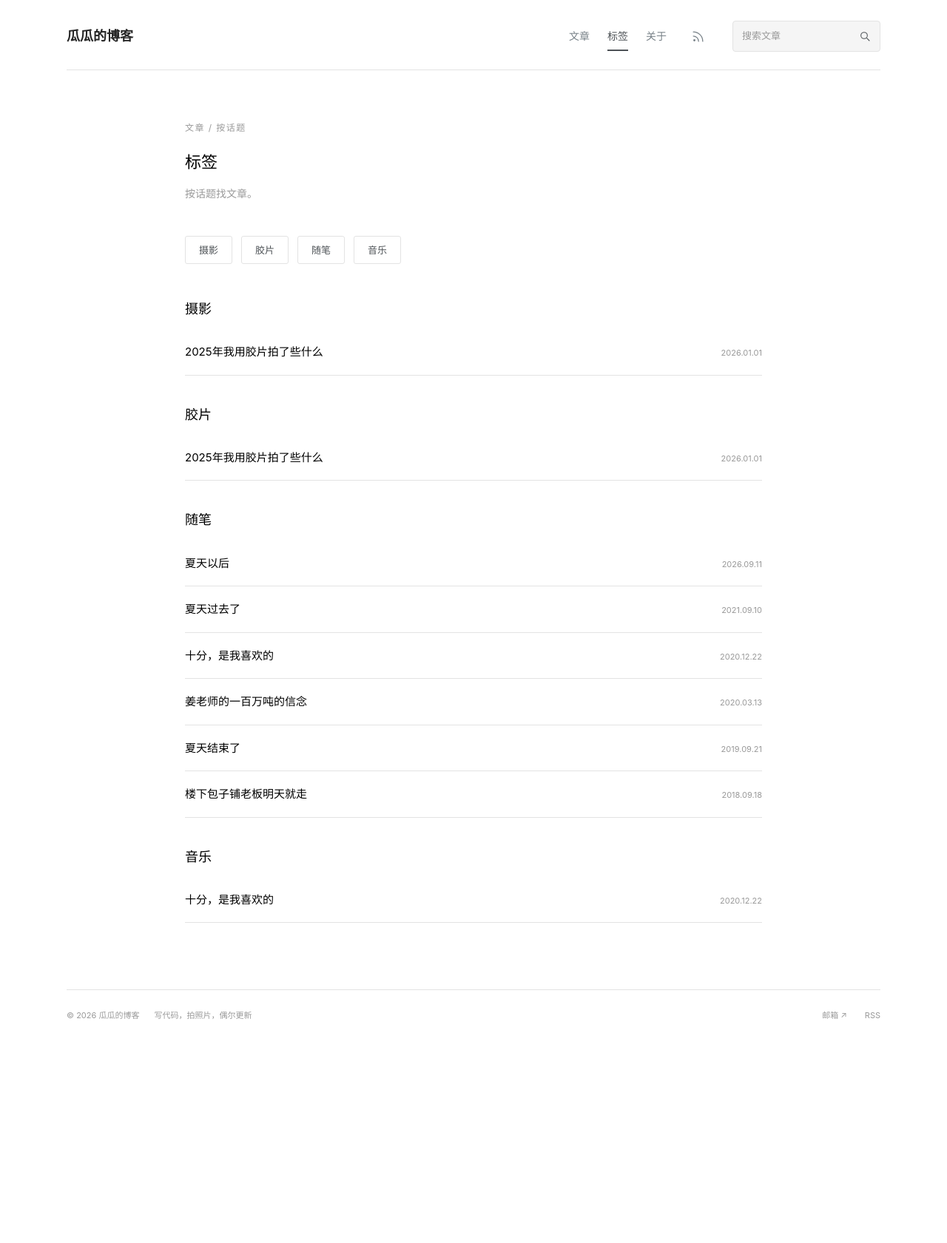
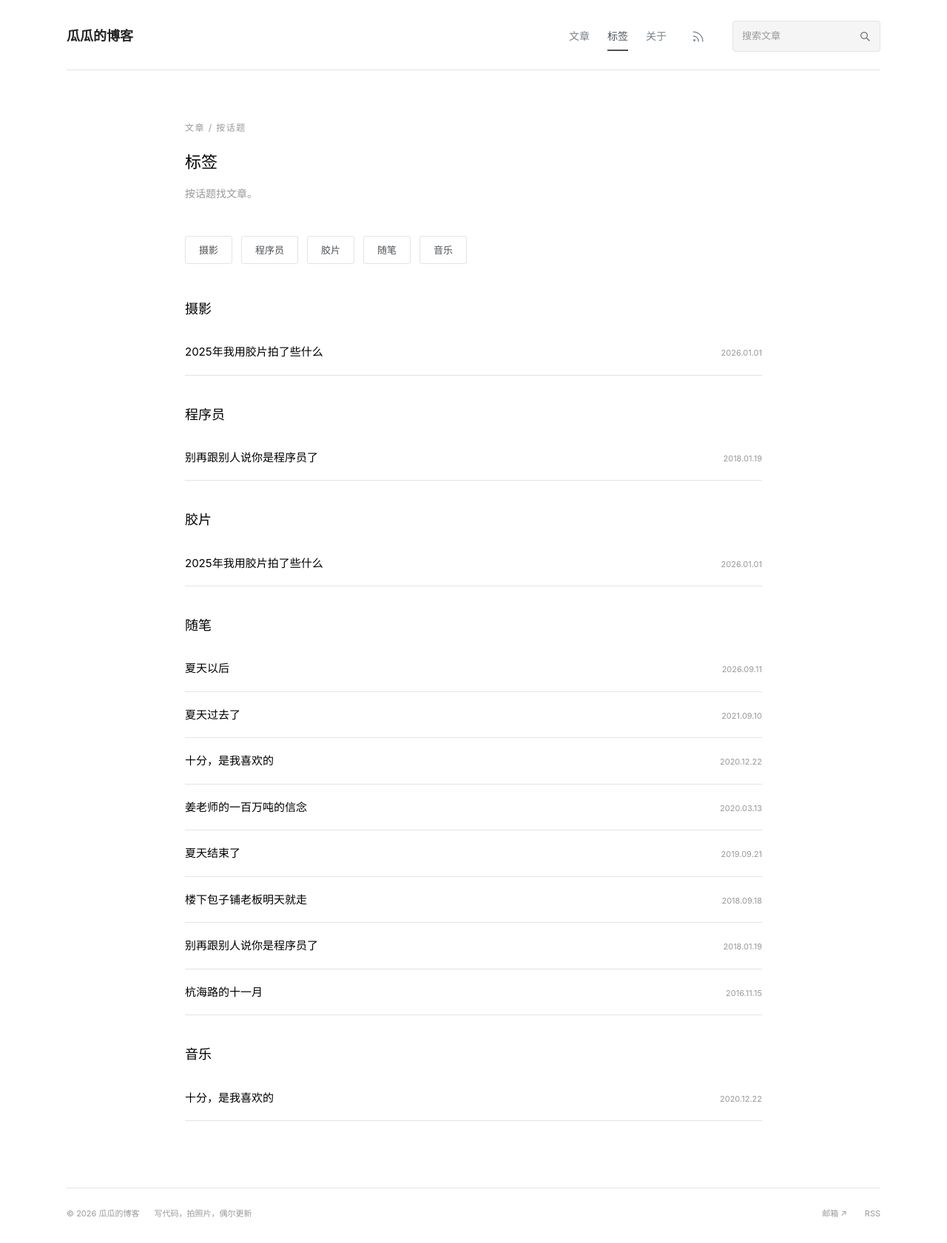
Before and after one commit to saltcoffee/saltcoffee.github.io, a Jekyll site: the page built from tags.html, in a window 1280 px wide. Shown: the whole page at 74% size. Built offline with Jekyll 4.4.1, drawn with Linux system fonts in a browser that asks for light colours; before the commit the page ends 1413 px from its top, so only the background shows below that.

Commit message:
feat: 旧文章迁移

```diff
--- /dev/null
+++ b/_articles/别再跟别人说你是程序员了.md
@@ -0,0 +1,92 @@
+---
+title: 别再跟别人说你是程序员了
+date: 2018-01-19 20:26:00 +0800
+tags: [随笔, 程序员]
+summary: 有些程序员们，求求你们，不要没事就在外面说自己是程序员了，程序员丢不起这个人。
+permalink: /articles/stop-saying-you-are-a-programmer/
+---
+
+1962年，北京市二龙路小学，四年级教室，彬彬有礼李老师问大家：“同学们，大家长大之后都想做什么呢？… 张大伟，你说。”
+
+“老师，我想当一个科学家。”
+“嗯，很好，坐下。… 李华，你呢？”
+“我想成为一名医生，救死扶伤。”
+老师露出了欣慰的笑容。“王小波，你长大了想干什么？”
+王小波放下举起的手，缓缓站起：“我要当一名程序员。”
+李老师：“你出去。”
+
+在我20几年的人生经历当中，见过最奇葩的职业人群莫过于有些程序员了。为什么说有些，因为我始终相信还有相当一些程序员是正常人类。
+
+那些奇葩的IT程序员总喜欢给从事这个职业的人自帖标签，就好像他喜欢穿大裤衩拖鞋去公司上班，全世界的程序员都得跟他一样喜欢。殊不知别人坐在工位上不仅要被工作折磨，还要忍受他那两三个星期没洗过的脚。一到周末就宅在家里玩游戏吃外卖，别人跟他说，周末多出去走走，交交朋友，不要宅在家里，脑回路都没走完的就来一句：我们程序员都这样。我只想告诉你，不，我们不一样，不一样。好不容易有人给他介绍了一个姑娘，见了一次面就被对方拒绝了，然后立马回家上网发个帖子，吐槽什么相亲的时候尴尬紧张，不善言辞，把这个归结于自己是个程序员。其实你不做程序员一样会在这次相亲见面上被拒。很多程序员喜欢把自己这类人区别于其他人群，好似自己有多么与众不同一样。
+
+<figure class="photo-note">
+  <img src="/pic_bed/blog/640.webp" alt="你的眼球构造是异于常人还是怎么样？眼药水都要跟别人不一样？" loading="lazy" decoding="async">
+  <figcaption>你的眼球构造是异于常人还是怎么样？眼药水都要跟别人不一样？</figcaption>
+</figure>
+
+<figure class="photo-note">
+  <img src="/pic_bed/blog/641.webp" alt="你程序员吸的不是氧气还是空气净化器会识别旁边的人是不是程序员而给你净化程度不一样？" loading="lazy" decoding="async">
+  <figcaption>你程序员吸的不是氧气还是空气净化器会识别旁边的人是不是程序员而给你净化程度不一样？</figcaption>
+</figure>
+
+<figure class="photo-note">
+  <img src="/pic_bed/blog/642.webp" alt="没有，你是奇葩。" loading="lazy" decoding="async">
+  <figcaption>没有，你是奇葩。</figcaption>
+</figure>
+
+<figure class="photo-note">
+  <img src="/pic_bed/blog/643.webp" alt="已婚程序员是土皇帝？做不做家务都要分人群，这样的人怎么找到老婆的？" loading="lazy" decoding="async">
+  <figcaption>已婚程序员是土皇帝？做不做家务都要分人群，这样的人怎么找到老婆的？</figcaption>
+</figure>
+
+<figure class="photo-note">
+  <img src="/pic_bed/blog/644.webp" alt="普通的衣服配不上你这个高贵的程序员，你得穿老虎皮，貂皮大衣。" loading="lazy" decoding="async">
+  <figcaption>普通的衣服配不上你这个高贵的程序员，你得穿老虎皮，貂皮大衣。</figcaption>
+</figure>
+
+<figure class="photo-note">
+  <img src="/pic_bed/blog/645.webp" alt="程序员不用手机，都用BB机，满意了吗？" loading="lazy" decoding="async">
+  <figcaption>程序员不用手机，都用BB机，满意了吗？</figcaption>
+</figure>
+
+我绝没有在黑程序员的意思，我只是说，有些程序员的脑回路是真的奇特，每天标榜自己是个程序员，这有多了不起呢？不就是每天对着电脑写着那些毫无价值的代码，每天改着那些低级的Bug，用某人的话来说就是，打字还打出优越感来了。
+
+真的，我感觉你们有些程序员真的要学习的东西太多了。要说优秀，至少我接触过的程序员比你们不知道高到哪里去了。比如，菜鸟资深Android工程师林帅，人家业余是个理论社会学家，早早提出“喜欢就去强奸”的理论，社会主义跟资本主义都是瑟瑟发抖，直到2016年，世界上只有土耳其这个国家初步通过关于这个理论的一项法案。
+
+<figure class="photo-note">
+  <img src="/pic_bed/blog/646.webp" alt="林帅" loading="lazy" decoding="async">
+  <figcaption></figcaption>
+</figure>
+
+<figure class="photo-note">
+  <img src="/pic_bed/blog/647.webp" alt="林帅" loading="lazy" decoding="async">
+  <figcaption></figcaption>
+</figure>
+
+再比如，九堡第一竹鼠商保健平，首次喊出“卖竹鼠，3元一只，10元三只”的营销口号。在做竹鼠生意中，不惜牺牲自己，连自己都可以送。我想问问那些程序员们，你们有这种眼界吗？
+
+<figure class="photo-note">
+  <img src="/pic_bed/blog/648.webp" alt="保健平" loading="lazy" decoding="async">
+  <figcaption></figcaption>
+</figure>
+
+还有中国Objective-C协会会长，Swift起草者，Gradle之父，现闲鱼第一扛把子，当代李白，前贝贝客户端唯一指定候选人，雷电降生。人家顶着这么多名号都没有些程序员那么有优越感。当然二狗最让人惊叹的还是他可能是程序员里最会跳舞，仅以一首《不如跳舞》献给二狗来表达我的崇拜之情。
+
+> 我正在干些什么，我很模糊，只有写代码才能让我清楚。
+>
+> 言语在这一刻失去作用，只有加班才能让我舒服。
+>
+> 写bug，写bug，写bug坑同事，来比比，来比比，来比一比谁bug多。
+>
+> 写bug，写bug，写bug坑同事，你和我讲道理我跟你耍流氓。
+>
+> 不如跳舞，写代码不如跳舞，用这个方式胜出是我二狗的天赋。
+>
+> 继续跳舞，写bug不如跳舞，用这个方式坑人，没有人会不舒服，顺便写首诗。
+
+<figure class="photo-note">
+  <img src="/pic_bed/blog/0.gif" alt="不如跳舞" loading="lazy" decoding="async">
+  <figcaption>不如跳舞</figcaption>
+</figure>
+
+看看这些人吧，哪一个不是文武双全，哪个不是全栈大神，哪个不是上帝的心腹宠儿。他们标新立异了吗？他们整天跟别人说自己是程序员了吗？他们整天问程序员该穿什么衣服这种脑残问题了吗？有些程序员们，求求你们，不要没事就在外面说自己是程序员了，程序员丢不起这个人。
--- /dev/null
+++ b/_articles/杭海路的十一月.md
@@ -0,0 +1,21 @@
+---
+title: 杭海路的十一月
+date: 2016-11-15 20:00:00 +0800
+tags: [随笔]
+summary: 我的车和乌龟都被人拿走了。
+permalink: /articles/hanghai-road-november/
+# 正文里各有三个空行的地方，原本各放着一张照片；拿到图床地址后直接插入即可。
+---
+
+我最近一次骑车经过杭海路已经是去年的十一月了，从那时开始到现在，我再也没有骑过车。搬家之前，刚好临近要去重庆玩，看着客厅仅剩的一辆车和两只乌龟（榨菜跟龅牙），只能对接盘侠竹子狗说道：“要不你把我的车骑走吧？顺便把我的乌龟也拿走？”
+
+看吧，自从乌龟死了一只之后，我再也提不起任何兴趣去继续养剩下的两只。我总觉得，不完美，其实是可以更完美的。比如，养个十几年送我儿子，自豪地告诉他：“儿子，这是你爸二十几岁时候开始养的乌龟，你站上去都没事，你看你爸牛逼吗？”或者也可以是养一段时间，拿去菜市场跟人家换甲鱼，回来弄成甲鱼汤，我再怎么不济，却也知道乌龟是没人熬汤喝的。可是我却放弃了另外两只，只因为死了一只小白。我很早很早之前就想着养一只小狗，不管它是什么颜色，都叫它小白。但是就是这么一个小小的心愿到现在也没能实现，我不是懒，我是怕我没时间溜它，最终会让它郁郁而终。最后，我居然买了一只乌龟叫它小白，好像这个名字不早点用掉就会被别人抢走似的。然而最终结果却都是一样的，该没的还是要没。
+
+就这样，我的车和乌龟都被人拿走了。
+
+杭海路是九堡这里没有用“九”开头命名的其中一条，骑车过杭海路其实不怎么爽。因为车太多，对于这个地方，这么多已经算多了。刚来这个地方对我这种讨厌热闹又害怕孤独的人来说简直是灾难，总是抱怨这里不够热闹，但一直呆在房间里，牢骚杭海路不够长，却从来没有完整走过。
+
+现在我并不关心这个地方究竟热不热闹，杭海路到底有多长，十一月从公司走到家到底要多久。有时候我都要问自己，这个地方到底是有多不堪，才让你对这么一条破路都能喋喋不休。不过我又会立马跟自己说，它也许不是最好的，却没有什么比它更好了。
+
+
+现在晚上走在杭海路上，只想对你们说一句：“真他妈冷。”
--- a/_config.yml
+++ b/_config.yml
@@ -4,7 +4,7 @@ description: “Talk is cheap, show me the Bug."
 url: "https://blog.redpencil.top"
 baseurl: ""
 # 修改静态资源时，与 sw.js 中的 ASSET_VERSION 同步更新。
-asset_version: "2026-10-15-v27"
+asset_version: "2026-10-16-v28"
 lang: zh-CN
 timezone: Asia/Shanghai
 email: schromelon@gmail.com
--- a/css/blog.css
+++ b/css/blog.css
@@ -142,6 +142,10 @@ h1, h2, h3, p { margin: 0; }
 .film-photo img { width: 100%; height: auto; border-radius: 2px; background: var(--wash); }
 .film-photo figcaption { display: flex; justify-content: space-between; color: var(--muted); font: 10px/1.5 var(--sans); margin-top: 10px; letter-spacing: .06em; }
 .image-fallback { display: block; background: var(--wash); color: var(--muted); padding: 35px; text-align: center; font-size: 13px; }
+/* 配图：正文里的吐槽写在 figcaption 中，图片查看器也会读取这段文字。 */
+.photo-note { margin: 32px 0; }
+.photo-note img { width: 100%; height: auto; border-radius: 2px; background: var(--wash); }
+.photo-note figcaption { color: var(--muted); font: 14px/1.7 var(--sans); margin-top: 10px; text-align: center; text-wrap: pretty; }
 .post-end { display: flex; justify-content: space-between; gap: 16px; border-top: 1px solid var(--line); margin-top: 52px; padding-top: 24px; font-size: 11px; color: var(--muted); }
 .post-end a:hover { color: var(--accent); }
 .post-pagination { display: grid; grid-template-columns: 1fr 1fr; gap: 40px; margin-top: 45px; }
--- a/sw.js
+++ b/sw.js
@@ -4,7 +4,7 @@
 const SITE_ROOT = new URL(self.registration.scope);
 const CACHE_PREFIX = 'guagua-blog:' + SITE_ROOT.pathname + ':';
 // Keep this value in sync with asset_version in _config.yml.
-const ASSET_VERSION = '2026-10-15-v27';
+const ASSET_VERSION = '2026-10-16-v28';
 const CACHE_NAME = CACHE_PREFIX + ASSET_VERSION;
 // Photo storage survives CSS/JS releases; metadata keeps its original response intact.
 const IMAGE_CACHE_NAME = CACHE_PREFIX + 'images-v1';
```
